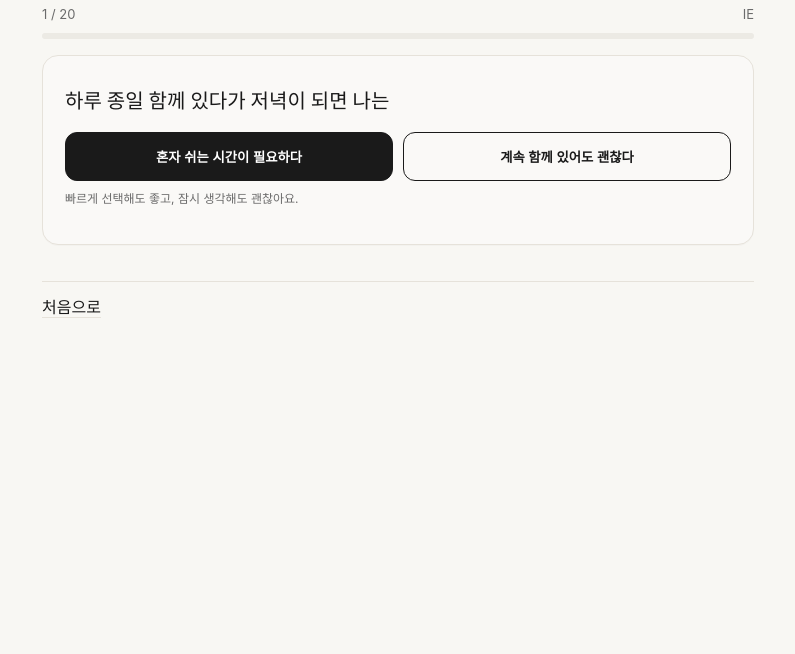
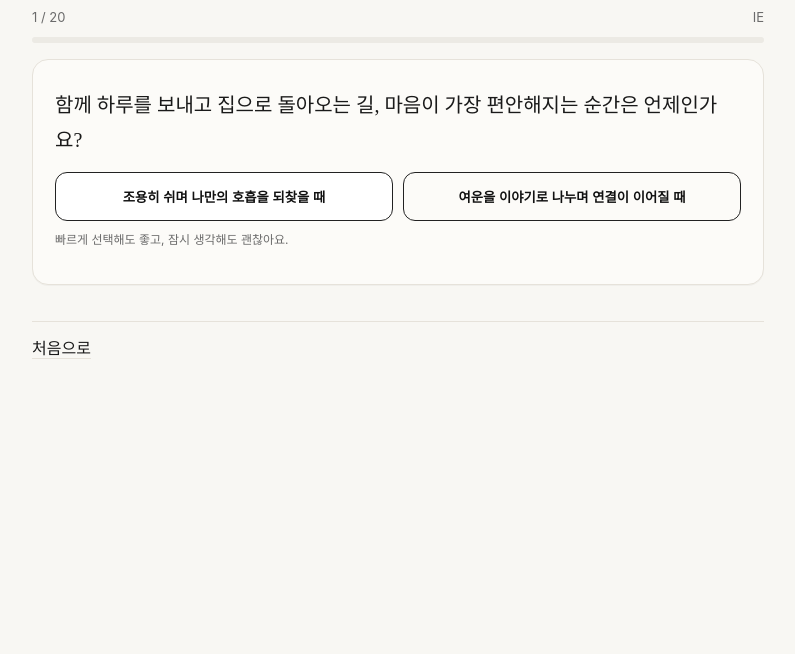
Before and after one commit to semotalk7-gh/my_mbti, a plain HTML site: page test.html in a window 1280 px wide. Shown: the part 146-800 px from the top of the page, without its empty margins (242-1037 px from the left). Drawn offline with Linux system fonts and the light colour scheme.

Commit message:
Add files via upload

```diff
--- a/questions.js
+++ b/questions.js
@@ -2,14 +2,14 @@ const QUESTIONS = [
   {
     "id": 1,
     "axis": "IE",
-    "q": "하루 종일 함께 있다가 저녁이 되면 나는",
+    "q": "함께 하루를 보내고 집으로 돌아오는 길, 마음이 가장 편안해지는 순간은 언제인가요?",
     "a": [
       {
-        "t": "혼자 쉬는 시간이 필요하다",
+        "t": "조용히 쉬며 나만의 호흡을 되찾을 때",
         "v": "I"
       },
       {
-        "t": "계속 함께 있어도 괜찮다",
+        "t": "여운을 이야기로 나누며 연결이 이어질 때",
         "v": "E"
       }
     ]
@@ -17,14 +17,14 @@ const QUESTIONS = [
   {
     "id": 2,
     "axis": "IE",
-    "q": "데이트 후 집에 돌아가는 길",
+    "q": "예상하지 못한 만남 제안이 왔을 때, 당신의 마음은 어떻게 움직이나요?",
     "a": [
       {
-        "t": "조용히 생각 정리",
+        "t": "잠시 정리할 시간이 있어야 편해요",
         "v": "I"
       },
       {
-        "t": "대화 이어가고 싶다",
+        "t": "기분 좋게 바로 나가볼 마음이 생겨요",
         "v": "E"
       }
     ]
@@ -32,14 +32,14 @@ const QUESTIONS = [
   {
     "id": 3,
     "axis": "IE",
-    "q": "갑자기 만나자고 하면",
+    "q": "연인과 하루 종일 함께 보낸 뒤, 저녁이 되면 무엇이 가장 필요하신가요?",
     "a": [
       {
-        "t": "마음 준비 필요",
+        "t": "혼자만의 고요한 시간으로 에너지를 채우기",
         "v": "I"
       },
       {
-        "t": "좋아! 나간다",
+        "t": "조금 더 함께 이야기하며 여운을 나누기",
         "v": "E"
       }
     ]
@@ -47,14 +47,14 @@ const QUESTIONS = [
   {
     "id": 4,
     "axis": "IE",
-    "q": "고민 생기면",
+    "q": "걱정거리가 생기면, 당신은 보통 어떤 방식으로 숨을 고르나요?",
     "a": [
       {
-        "t": "혼자 생각 정리 후 말함",
+        "t": "먼저 혼자 정리한 뒤 차분히 나눠요",
         "v": "I"
       },
       {
-        "t": "바로 얘기하며 푼다",
+        "t": "바로 얘기하며 함께 풀어가요",
         "v": "E"
       }
     ]
@@ -62,14 +62,14 @@ const QUESTIONS = [
   {
     "id": 5,
     "axis": "IE",
-    "q": "사랑을 가장 느낄 때",
+    "q": "사랑을 가장 진하게 느끼는 순간은 언제인가요?",
     "a": [
       {
-        "t": "조용히 쉬는 시간",
+        "t": "말이 없어도 편안한 침묵이 흐를 때",
         "v": "I"
       },
       {
-        "t": "대화하며 감정 나눌 때",
+        "t": "깊은 대화로 마음이 이어질 때",
         "v": "E"
       }
     ]
@@ -77,14 +77,14 @@ const QUESTIONS = [
   {
     "id": 6,
     "axis": "SN",
-    "q": "데이트 장소 고를 때",
+    "q": "데이트 장소를 고를 때, 어떤 기준이 당신을 더 안전하게 해주나요?",
     "a": [
       {
-        "t": "검색/후기/리뷰",
+        "t": "검색·후기·리뷰 등 구체 정보가 있을 때",
         "v": "S"
       },
       {
-        "t": "느낌/분위기",
+        "t": "그날의 느낌과 분위기가 맞을 때",
         "v": "N"
       }
     ]
@@ -92,14 +92,14 @@ const QUESTIONS = [
   {
     "id": 7,
     "axis": "SN",
-    "q": "연인이 미래 말할 때",
+    "q": "‘우리의 미래’를 떠올릴 때, 가장 먼저 어떤 장면이 떠오르나요?",
     "a": [
       {
-        "t": "계획이 떠오름",
+        "t": "일정·계획·현실적인 그림이 그려져요",
         "v": "S"
       },
       {
-        "t": "이미지/그림 떠오름",
+        "t": "그 분위기와 감정의 색이 먼저 떠올라요",
         "v": "N"
       }
     ]
@@ -107,14 +107,14 @@ const QUESTIONS = [
   {
     "id": 8,
     "axis": "SN",
-    "q": "선물 고를 때",
+    "q": "선물을 고를 때, 무엇이 ‘딱 맞다’는 확신을 주나요?",
     "a": [
       {
-        "t": "실용성/필요",
+        "t": "실용성·필요·사용 장면이 명확할 때",
         "v": "S"
       },
       {
-        "t": "상상/상황감정",
+        "t": "그 사람이 기뻐할 순간이 상상될 때",
         "v": "N"
       }
     ]
@@ -122,14 +122,14 @@ const QUESTIONS = [
   {
     "id": 9,
     "axis": "SN",
-    "q": "데이트 스타일",
+    "q": "하루 데이트를 설계할 때, 당신의 발걸음은 어디를 따라가나요?",
     "a": [
       {
-        "t": "루트 계획",
+        "t": "맛집·동선·시간표 같은 구체 루트",
         "v": "S"
       },
       {
-        "t": "감성 흐름",
+        "t": "그날의 감성 흐름과 즉흥적인 영감",
         "v": "N"
       }
     ]
@@ -137,14 +137,14 @@ const QUESTIONS = [
   {
     "id": 10,
     "axis": "SN",
-    "q": "사소한 다툼",
+    "q": "사소한 의견 다툼이 생기면, 당신은 보통 어디에 먼저 귀 기울이나요?",
     "a": [
       {
-        "t": "지금 문제 정리",
+        "t": "지금 문제의 핵심과 사실 관계",
         "v": "S"
       },
       {
-        "t": "정서 파악",
+        "t": "그 이면에 있는 정서와 마음의 온도",
         "v": "N"
       }
     ]
@@ -152,14 +152,14 @@ const QUESTIONS = [
   {
     "id": 11,
     "axis": "TF",
-    "q": "연인이 속상하다 할 때",
+    "q": "연인이 ‘속상하다’고 말할 때, 당신의 첫 반응은 무엇에 가까운가요?",
     "a": [
       {
-        "t": "이유/상황 묻기",
+        "t": "왜 속상했는지 상황을 먼저 묻기",
         "v": "T"
       },
       {
-        "t": "감정 먼저 공감",
+        "t": "괜찮냐고 다정히 안부를 건네기",
         "v": "F"
       }
     ]
@@ -167,14 +167,14 @@ const QUESTIONS = [
   {
     "id": 12,
     "axis": "TF",
-    "q": "문제 생기면",
+    "q": "문제가 생기면 당신은 어떤 순서가 마음이 놓이나요?",
     "a": [
       {
-        "t": "해결 먼저",
+        "t": "해결책을 먼저 찾고 감정을 나눠요",
         "v": "T"
       },
       {
-        "t": "감정 정리 먼저",
+        "t": "감정을 먼저 정리하고 해결을 생각해요",
         "v": "F"
       }
     ]
@@ -182,14 +182,14 @@ const QUESTIONS = [
   {
     "id": 13,
     "axis": "TF",
-    "q": "비판 들을 때",
+    "q": "상대의 말이 조금 날카롭게 느껴질 때, 당신은 무엇을 먼저 인식하나요?",
     "a": [
       {
-        "t": "내용 분석",
+        "t": "내용의 타당성과 논리를 확인해요",
         "v": "T"
       },
       {
-        "t": "말투/분위기 느낀다",
+        "t": "말투·분위기·감정의 결을 느껴요",
         "v": "F"
       }
     ]
@@ -197,14 +197,14 @@ const QUESTIONS = [
   {
     "id": 14,
     "axis": "TF",
-    "q": "속상한 일",
+    "q": "내가 상처받은 상황을 떠올리면, 더 크게 남는 건 무엇인가요?",
     "a": [
       {
-        "t": "사실 먼저",
+        "t": "사실·이유·맥락 같은 구체 요소",
         "v": "T"
       },
       {
-        "t": "마음이 먼저",
+        "t": "그때의 감정과 마음의 흔들림",
         "v": "F"
       }
     ]
@@ -212,14 +212,14 @@ const QUESTIONS = [
   {
     "id": 15,
     "axis": "TF",
-    "q": "사랑 방식",
+    "q": "사랑을 표현하는 당신만의 방식은 어디에 가깝나요?",
     "a": [
       {
-        "t": "문제 해결/행동",
+        "t": "문제를 해결하고 행동으로 보여주기",
         "v": "T"
       },
       {
-        "t": "공감/표현",
+        "t": "공감하고 따뜻한 언어로 표현하기",
         "v": "F"
       }
     ]
@@ -227,14 +227,14 @@ const QUESTIONS = [
   {
     "id": 16,
     "axis": "PJ",
-    "q": "여행 준비",
+    "q": "여행을 준비할 때, 무엇이 당신에게 안정감을 주나요?",
     "a": [
       {
-        "t": "일정 계획",
+        "t": "일정·숙소·루트를 사전에 정리하기",
         "v": "J"
       },
       {
-        "t": "현지 감성",
+        "t": "도착해서 흐름을 따라 자연스럽게",
         "v": "P"
       }
     ]
@@ -242,14 +242,14 @@ const QUESTIONS = [
   {
     "id": 17,
     "axis": "PJ",
-    "q": "데이트 하루",
+    "q": "데이트 하루를 보낼 때, 리듬은 어떻게 잡는 편인가요?",
     "a": [
       {
-        "t": "구조/시간대 구성",
+        "t": "대략의 시간 구조가 있어야 편해요",
         "v": "J"
       },
       {
-        "t": "자연스럽게",
+        "t": "계획보다 순간의 감정을 따라가요",
         "v": "P"
       }
     ]
@@ -257,14 +257,14 @@ const QUESTIONS = [
   {
     "id": 18,
     "axis": "PJ",
-    "q": "약속 방식",
+    "q": "약속을 잡을 때, 어떤 방식이 당신에게 더 맞나요?",
     "a": [
       {
-        "t": "정확한 시간 필요",
+        "t": "정확한 시간·장소가 정해져야 해요",
         "v": "J"
       },
       {
-        "t": "대략/느슨하게",
+        "t": "대략 정하고 상황에 맞춰 조정해요",
         "v": "P"
       }
     ]
@@ -272,14 +272,14 @@ const QUESTIONS = [
   {
     "id": 19,
     "axis": "PJ",
-    "q": "갑작스러운 일정 제안",
+    "q": "연인이 갑자기 새로운 제안을 하면, 마음은 어디로 기울나요?",
     "a": [
       {
-        "t": "당황/리듬 깨짐",
+        "t": "흐름이 깨져 잠깐 당황이 먼저 와요",
         "v": "J"
       },
       {
-        "t": "재밌다, 해보자",
+        "t": "재미있겠다, 한번 해보자고 떠올라요",
         "v": "P"
       }
     ]
@@ -287,14 +287,14 @@ const QUESTIONS = [
   {
     "id": 20,
     "axis": "PJ",
-    "q": "집에서 쉬는 날",
+    "q": "집에서 쉬는 날, 당신의 휴식은 어떤 모양에 가깝나요?",
     "a": [
       {
-        "t": "할 일 체크",
+        "t": "가벼운 할 일 체크로 정돈하며 쉬기",
         "v": "J"
       },
       {
-        "t": "기분 따라",
+        "t": "기분이 이끄는 대로 여유롭게 쉬기",
         "v": "P"
       }
     ]
--- a/style.css
+++ b/style.css
@@ -1,19 +1,64 @@
-:root{--bg:#f8f7f3;--fg:#1a1a1a;--muted:#6b6b6b;--line:#e6e2da;--accent:#1a1a1a;--cream:#faf9f7;}
-*{box-sizing:border-box}html,body{margin:0;padding:0;background:var(--bg);color:var(--fg)}
-body{font-family:-apple-system,BlinkMacSystemFont,Pretendard,Segoe UI,Roboto,Apple SD Gothic Neo,Malgun Gothic,Helvetica,Arial,sans-serif;line-height:1.7}
-.wrap{max-width:760px;margin:0 auto;padding:28px}.brand-top{font-size:12px;letter-spacing:1px;color:var(--muted)}
-h1{font-family:serif;font-weight:700;margin:4px 0 8px;font-size:28px}.tagline{color:var(--muted);margin:0 0 18px}
-.hero{padding:18px 0 10px;border-top:1px solid var(--line)}.lead{font-family:serif;font-size:20px;margin:12px 0 6px}
-.sub{color:var(--muted);margin:0 0 18px}.btn{display:inline-block;padding:14px 18px;border:1px solid var(--accent);border-radius:12px;text-decoration:none;color:#fff;background:var(--accent);font-weight:600}
-.btn.ghost{background:transparent;color:var(--accent)}.btn.block{display:block;width:100%}.hint{color:var(--muted);font-size:12px;margin-top:12px}
-.foot{margin-top:36px;color:var(--muted);border-top:1px solid var(--line);padding-top:12px}.link{color:var(--fg);text-decoration:none;border-bottom:1px solid var(--line)}
-.app{max-width:760px;margin:0 auto;padding:24px}.progress{height:6px;background:#eceae4;border-radius:999px;overflow:hidden;margin:8px 0 16px}
-.progress>div{height:100%;background:#1a1a1a;width:0%}.step{display:flex;justify-content:space-between;color:var(--muted);font-size:13px;margin-bottom:4px}
-.card{background:var(--cream);border:1px solid var(--line);border-radius:16px;padding:22px;margin:10px 0;box-shadow:0 1px 0 rgba(0,0,0,0.02)}
-.q{font-family:serif;font-size:20px;margin:6px 0 14px}.choice{display:flex;gap:10px;flex-wrap:wrap}.choice .btn{flex:1;min-width:44%;text-align:center}
-.note{color:var(--muted);font-size:12px;margin-top:8px}.result-wrap{max-width:760px;margin:0 auto;padding:24px}
-.res-head{font-family:serif;margin:0 0 10px;font-size:22px}.type{font-size:14px;color:var(--muted);margin-bottom:6px}.nic{font-size:22px;font-weight:700;margin:0 0 6px}
-.kicker{color:var(--muted);margin:8px 0 20px}.grid{display:grid;grid-template-columns:1fr;gap:10px}
-.box{background:var(--cream);border:1px solid var(--line);border-radius:16px;padding:18px}.bars{display:grid;gap:8px}
-.bar{height:8px;background:#eceae4;border-radius:999px;overflow:hidden}.bar>i{display:block;height:100%;background:#1a1a1a;width:50%}
-ul.clean{list-style:none;padding-left:16px;margin:8px 0}ul.clean li{margin:2px 0}.actions{display:flex;gap:10px;flex-wrap:wrap;margin-top:12px}small{color:var(--muted)}
+:root{
+  --ink:#1a1a1a;
+  --muted:#6b6b6b;
+  --line:#e6e2da;
+  --cream:#f8f7f3;
+  --blue:#eef3f8;
+  --peach:#fff0ea;
+  --green:#eef6f0;
+  --card:#fcfbf8;
+}
+*{box-sizing:border-box}
+html,body{margin:0;padding:0;color:var(--ink);}
+body{font-family:-apple-system, BlinkMacSystemFont, "Segoe UI", Roboto, Apple SD Gothic Neo, "Malgun Gothic", Helvetica, Arial, sans-serif; line-height:1.75; background:var(--cream); transition:background-color .6s ease}
+.theme-cream{background:var(--cream)}
+.theme-blue{background:var(--blue)}
+.theme-peach{background:var(--peach)}
+.theme-green{background:var(--green)}
+
+.wrap{max-width:780px;margin:0 auto;padding:28px}
+.brand-top{font-size:12px;letter-spacing:.6px;color:var(--muted)}
+h1{font-family:serif;font-weight:700;margin:4px 0 8px;font-size:28px}
+.tagline{color:var(--muted);margin:0 0 18px}
+
+.hero{padding:18px 18px 10px}
+.lead{font-family:serif;font-size:20px;margin:12px 0 6px}
+.sub{color:var(--muted);margin:0 0 18px}
+
+.card{background:var(--card);border:1px solid var(--line);border-radius:16px;padding:22px;margin:10px 0;box-shadow:0 1px 0 rgba(0,0,0,0.03)}
+
+.btn{display:inline-block;padding:14px 18px;border:1px solid var(--ink);border-radius:12px;text-decoration:none;color:#fff;background:var(--ink);font-weight:600;transition:transform .08s ease, box-shadow .12s ease}
+.btn:active{transform:translateY(1px)}
+.btn.ghost{background:transparent;color:var(--ink)}
+.btn.block{display:block;width:100%}
+.hint{color:var(--muted);font-size:12px;margin-top:12px}
+.foot{margin-top:36px;color:var(--muted);border-top:1px solid var(--line);padding-top:12px}
+.link{color:var(--ink);text-decoration:none;border-bottom:1px solid var(--line)}
+
+.app{max-width:780px;margin:0 auto;padding:24px}
+.progress{height:6px;background:#eceae4;border-radius:999px;overflow:hidden;margin:8px 0 16px}
+.progress>div{height:100%;background:#222;width:0%;transition:width .25s ease}
+.step{display:flex;justify-content:space-between;color:var(--muted);font-size:13px;margin-bottom:4px}
+
+.q{font-family:serif;font-size:20px;margin:6px 0 14px}
+.choice{display:flex;gap:10px;flex-wrap:wrap}
+.choice .btn{flex:1;min-width:48%;text-align:center;background:#fff;color:#111;border-color:#222}
+.choice .btn.ghost{background:transparent}
+.choice .btn:hover{box-shadow:0 4px 12px rgba(0,0,0,0.05)}
+
+.note{color:var(--muted);font-size:12px;margin-top:8px}
+
+.result-wrap{max-width:780px;margin:0 auto;padding:24px}
+.res-head{font-family:serif;margin:0 0 10px;font-size:22px}
+.type{font-size:14px;color:var(--muted);margin-bottom:6px}
+.nic{font-size:22px;font-weight:700;margin:0 0 6px}
+.kicker{color:var(--muted);margin:8px 0 20px}
+.grid{display:grid;grid-template-columns:1fr;gap:10px}
+.box{background:var(--card);border:1px solid var(--line);border-radius:16px;padding:18px}
+.bars{display:grid;gap:10px}
+.bar{height:8px;background:#eceae4;border-radius:999px;overflow:hidden}
+.bar>i{display:block;height:100%;background:#1a1a1a;width:50%}
+ul.clean{list-style:none;padding-left:16px;margin:8px 0}
+ul.clean li{margin:4px 0}
+.actions{display:flex;gap:10px;flex-wrap:wrap;margin-top:12px}
+small{color:var(--muted)}
--- a/test.html
+++ b/test.html
@@ -1,17 +1,22 @@
 <!DOCTYPE html>
 <html lang="ko">
-<head><meta charset="UTF-8"><meta name="viewport" content="width=device-width, initial-scale=1">
+<head>
+  <meta charset="UTF-8" />
+  <meta name="viewport" content="width=device-width, initial-scale=1" />
   <title>테스트 • 노유노미 스튜디오</title>
-<link rel="stylesheet" href="style.css"></head>
-<body>
+  <link rel="stylesheet" href="style.css" />
+</head>
+<body class="theme-cream">
   <main class="app" id="app">
     <header class="brand">
       <div class="brand-top">Know You Know Me Studio</div>
       <h1>나를 알고, 너를 이해하는 시공간</h1>
       <p class="tagline">연애 기반 상황형 20문항 테스트</p>
     </header>
+
     <div class="step"><span id="stepText">1 / 20</span><span id="axisText">IE</span></div>
     <div class="progress"><div id="prog"></div></div>
+
     <section class="card">
       <div class="q" id="qtext">로딩 중…</div>
       <div class="choice">
@@ -20,7 +25,12 @@
       </div>
       <p class="note">빠르게 선택해도 좋고, 잠시 생각해도 괜찮아요.</p>
     </section>
-<footer class="foot"><a class="link" href="index.html">처음으로</a></footer>
+
+    <footer class="foot">
+      <a class="link" href="index.html">처음으로</a>
+    </footer>
   </main>
-<script src="questions.js"></script><script src="test.js"></script>
-</body></html>
+  <script src="questions.js"></script>
+  <script src="test.js"></script>
+</body>
+</html>
--- a/test.js
+++ b/test.js
@@ -1,7 +1,71 @@
-const state={idx:0,score:{I:0,E:0,S:0,N:0,T:0,F:0,J:0,P:0},answers:[]};
-const qEl=document.getElementById('qtext'),aEl=document.getElementById('optA'),bEl=document.getElementById('optB'),stepEl=document.getElementById('stepText'),axisEl=document.getElementById('axisText'),progEl=document.getElementById('prog');
-function render(){const it=QUESTIONS[state.idx];if(!it){return finish();}qEl.textContent=it.q;aEl.textContent=it.a[0].t;bEl.textContent=it.a[1].t;aEl.onclick=()=>choose(it.a[0].v);bEl.onclick=()=>choose(it.a[1].v);stepEl.textContent=(state.idx+1)+' / '+QUESTIONS.length;axisEl.textContent=it.axis;const pct=Math.round((state.idx)/QUESTIONS.length*100);progEl.style.width=pct+'%';}
-function choose(v){state.answers.push(v);state.score[v]=(state.score[v]||0)+1;state.idx++;if(state.idx>=QUESTIONS.length){finish();}else render();}
-function finish(){const IE=state.score.I>=state.score.E?'I':'E';const SN=state.score.S>=state.score.N?'S':'N';const TF=state.score.T>=state.score.F?'T':'F';const PJ=state.score.J>=state.score.P?'J':'P';const code=IE+SN+TF+PJ;const pct={IE:pctPair(state.score.I,state.score.E),SN:pctPair(state.score.S,state.score.N),TF:pctPair(state.score.T,state.score.F),PJ:pctPair(state.score.J,state.score.P)};localStorage.setItem('nykm_result',JSON.stringify({code,score:state.score,pct}));location.href='result.html';}
-function pctPair(a,b){const t=a+b||1;const left=Math.round(a/t*100);return [left,100-left];}
+const state = {
+  idx: 0,
+  score: {I:0,E:0,S:0,N:0,T:0,F:0,J:0,P:0},
+  answers: []
+};
+
+const qEl = document.getElementById('qtext');
+const aEl = document.getElementById('optA');
+const bEl = document.getElementById('optB');
+const stepEl = document.getElementById('stepText');
+const axisEl = document.getElementById('axisText');
+const progEl = document.getElementById('prog');
+
+const body = document.body;
+function applyThemeByIndex(i){
+  // 1–5 cream, 6–10 blue, 11–15 peach, 16–20 green
+  body.classList.remove('theme-cream','theme-blue','theme-peach','theme-green');
+  if(i < 5) body.classList.add('theme-cream');
+  else if(i < 10) body.classList.add('theme-blue');
+  else if(i < 15) body.classList.add('theme-peach');
+  else body.classList.add('theme-green');
+}
+
+function render(){
+  const it = QUESTIONS[state.idx];
+  if(!it){ return finish(); }
+  applyThemeByIndex(state.idx);
+  qEl.textContent = it.q;
+  aEl.textContent = it.a[0].t;
+  bEl.textContent = it.a[1].t;
+  aEl.onclick = () => choose(it.a[0].v);
+  bEl.onclick = () => choose(it.a[1].v);
+  stepEl.textContent = (state.idx+1)+" / "+QUESTIONS.length;
+  axisEl.textContent = it.axis;
+  const pct = Math.round((state.idx)/QUESTIONS.length*100);
+  progEl.style.width = pct + "%";
+}
+
+function choose(v){
+  state.answers.push(v);
+  state.score[v] = (state.score[v]||0)+1;
+  state.idx++;
+  if(state.idx >= QUESTIONS.length){ finish(); }
+  else render();
+}
+
+function finish(){
+  const IE = state.score.I >= state.score.E ? "I" : "E";
+  const SN = state.score.S >= state.score.N ? "S" : "N";
+  const TF = state.score.T >= state.score.F ? "T" : "F";
+  const PJ = state.score.J >= state.score.P ? "J" : "P";
+  const code = IE+SN+TF+PJ;
+  const pct = {
+    IE: pctPair(state.score.I, state.score.E),
+    SN: pctPair(state.score.S, state.score.N),
+    TF: pctPair(state.score.T, state.score.F),
+    PJ: pctPair(state.score.J, state.score.P)
+  };
+  const payload = { code, score: state.score, pct };
+  localStorage.setItem("nykm_result", JSON.stringify(payload));
+  location.href = "result.html";
+}
+
+function pctPair(a,b){
+  const t = a+b || 1;
+  const left = Math.round(a/t*100);
+  const right = 100-left;
+  return [left,right];
+}
+
 render();
```
Also changed, not shown: index.html (+17 -7 lines), result.html (+92 -35 lines). Lines whose indentation alone changed are shown as unchanged.
